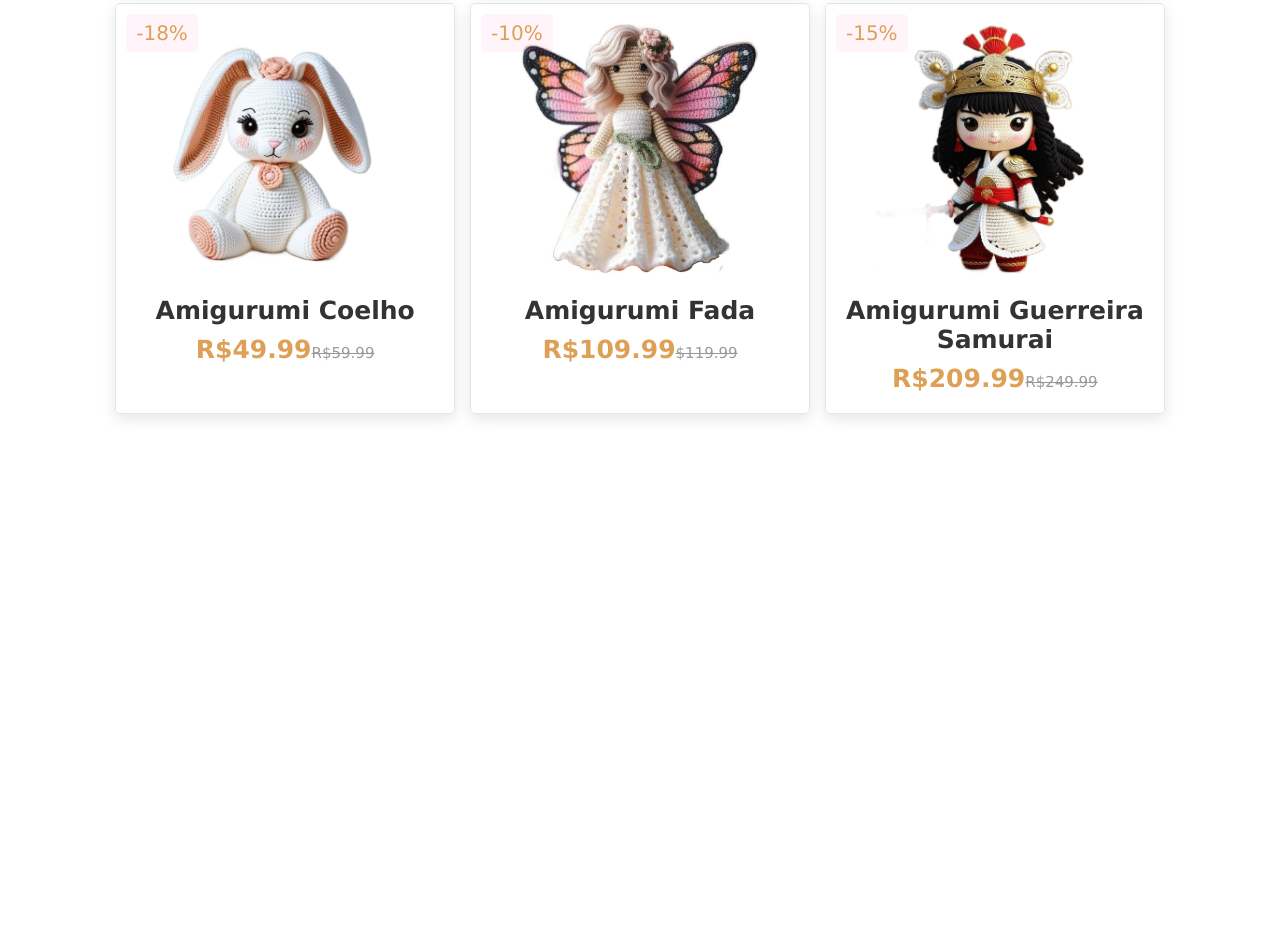
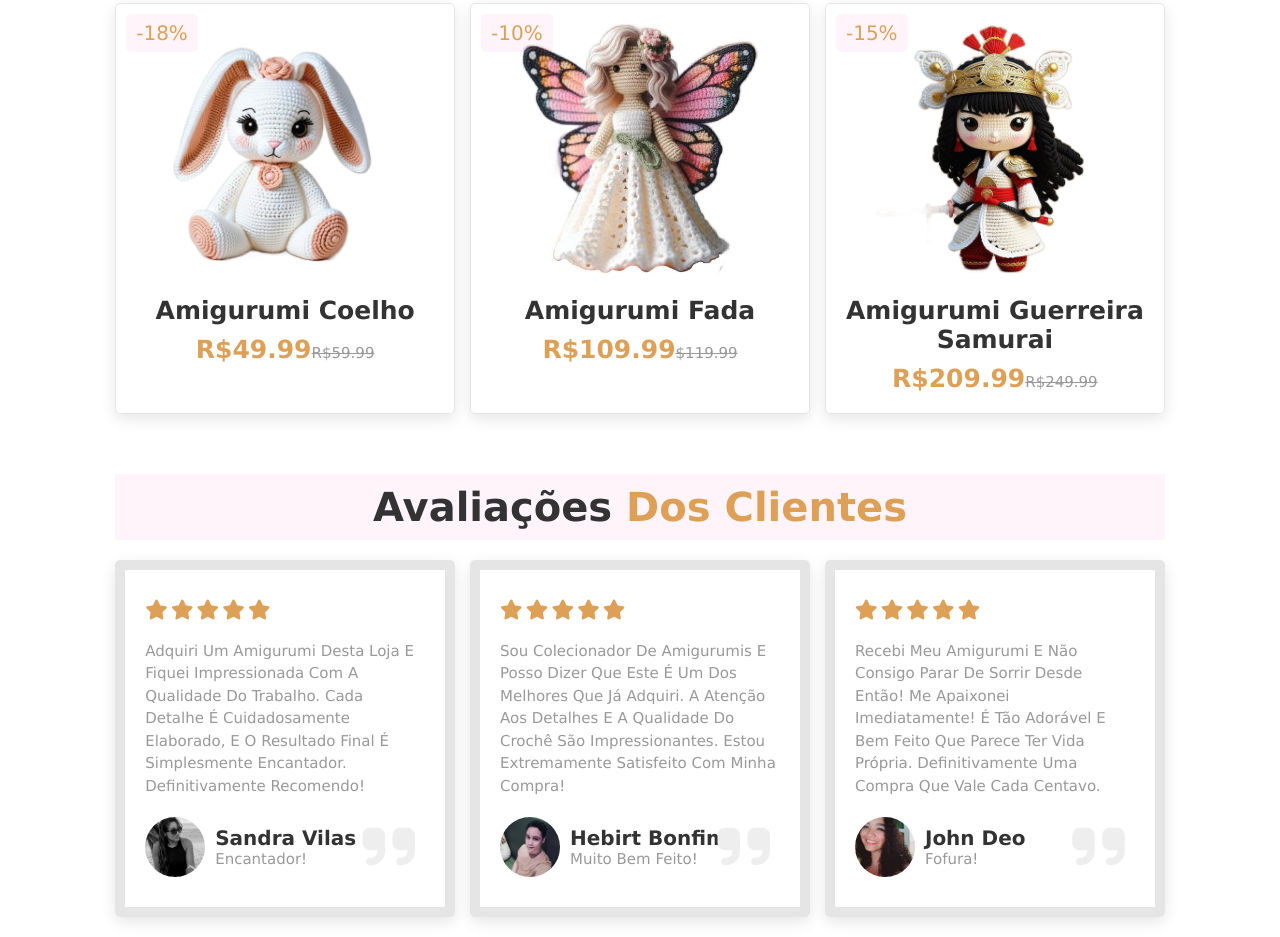
Before and after one commit to VeronicaVilas/E-Commerce_Amigurumi_Shop, a plain HTML site: page index.html in a window 1280 px wide. Shown: the part 2500-3437 px from the top of the page. Before the commit the page ends 2934 px from the top, so only its background shows below. Drawn offline with Linux system fonts and the light colour scheme.

Commit message:
feat: Adicionado container de avaliações de clientes

```diff
--- a/index.html
+++ b/index.html
@@ -210,5 +210,64 @@
             </div>
         </div>
     </section>
+    <section class="review" id="review">
+        <h1 class="heading">Avaliações <span> dos clientes</span></h1>
+        <div class="box-container">
+            <div class="box">
+                <div class="stars">
+                    <i class="fas fa-star"></i>
+                    <i class="fas fa-star"></i>
+                    <i class="fas fa-star"></i>
+                    <i class="fas fa-star"></i>
+                    <i class="fas fa-star"></i>
+                </div>
+                <p>Adquiri um amigurumi desta loja e fiquei impressionada com a qualidade do trabalho. Cada detalhe é cuidadosamente elaborado, e o resultado final é simplesmente encantador. Definitivamente recomendo!</p>
+                <div class="user">
+                    <img src="/assets/imagens/review-sandra.jpeg" alt="">
+                    <div class="user-info">
+                        <h3>Sandra Vilas</h3>
+                        <span>Encantador!</span>
+                    </div>
+                </div>
+                <span class="fas fa-quote-right"></span>
+            </div>
+            <div class="box">
+                <div class="stars">
+                    <i class="fas fa-star"></i>
+                    <i class="fas fa-star"></i>
+                    <i class="fas fa-star"></i>
+                    <i class="fas fa-star"></i>
+                    <i class="fas fa-star"></i>
+                </div>
+                <p>Sou colecionador de amigurumis e posso dizer que este é um dos melhores que já adquiri. A atenção aos detalhes e a qualidade do crochê são impressionantes. Estou extremamente satisfeito com minha compra!</p>
+                <div class="user">
+                    <img src="/assets/imagens/review-hebirt.jpeg" alt="">
+                    <div class="user-info">
+                        <h3>Hebirt Bonfim</h3>
+                        <span>Muito bem feito!</span>
+                    </div>
+                </div>
+                <span class="fas fa-quote-right"></span>
+            </div>
+            <div class="box">
+                <div class="stars">
+                    <i class="fas fa-star"></i>
+                    <i class="fas fa-star"></i>
+                    <i class="fas fa-star"></i>
+                    <i class="fas fa-star"></i>
+                    <i class="fas fa-star"></i>
+                </div>
+                <p>Recebi meu amigurumi e não consigo parar de sorrir desde então! Me apaixonei imediatamente! É tão adorável e bem feito que parece ter vida própria. Definitivamente uma compra que vale cada centavo.</p>
+                <div class="user">
+                    <img src="/assets/imagens/review-veronica.jpeg" alt="">
+                    <div class="user-info">
+                        <h3>john deo</h3>
+                        <span>Fofura!</span>
+                    </div>
+                </div>
+                <span class="fas fa-quote-right"></span>
+            </div>
+        </div>
+    </section>
 </body>
 </html>
--- a/src/css/style.css
+++ b/src/css/style.css
@@ -337,6 +337,64 @@ header .fa-bars {
     text-decoration: line-through;
 }
 
+.review .box-container {
+    display: flex;
+    flex-wrap: wrap;
+    gap: 1.5rem;
+}
+
+.review .box-container .box {
+    flex: 1 1 30rem;
+    box-shadow: 0 .5rem 1.5rem rgba(0, 0, 0, 0.1);
+    border-radius: .5rem;
+    padding: 3rem 2rem;
+    position: relative;
+    border: 1rem solid rgba(0, 0, 0, 0.1);
+}
+
+.review .box-container .box .fa-quote-right {
+    position: absolute;
+    bottom: 3rem;
+    right: 3rem;
+    font-size: 6rem;
+    color: #eee;
+}
+
+.review .box-container .box .stars i {
+    color: var(--pink);
+    font-size: 2rem;
+}
+
+.review .box-container .box p {
+    color: #999;
+    font-size: 1.5rem;
+    line-height: 1.5;
+    padding-top: 2rem;
+}
+
+.review .box-container .box .user {
+    display: flex;
+    align-items: center;
+    padding-top: 2rem;
+}
+
+.review .box-container .box .user img {
+    height: 6rem;
+    width: 6rem;
+    border-radius: 50%;
+    object-fit: cover;
+    margin-right: 1rem;
+}
+
+.review .box-container .box .user h3 {
+    font-size: 2rem;
+    color: #333;
+}
+
+.review .box-container .box .user span {
+    font-size: 1.5rem;
+    color: #999;
+}
 
 @media (max-width:991px) {
     html {
```
Also changed, not shown: assets/imagens/review-hebirt.jpeg (added), assets/imagens/review-sandra.jpeg (added), assets/imagens/review-veronica.jpeg (added).
